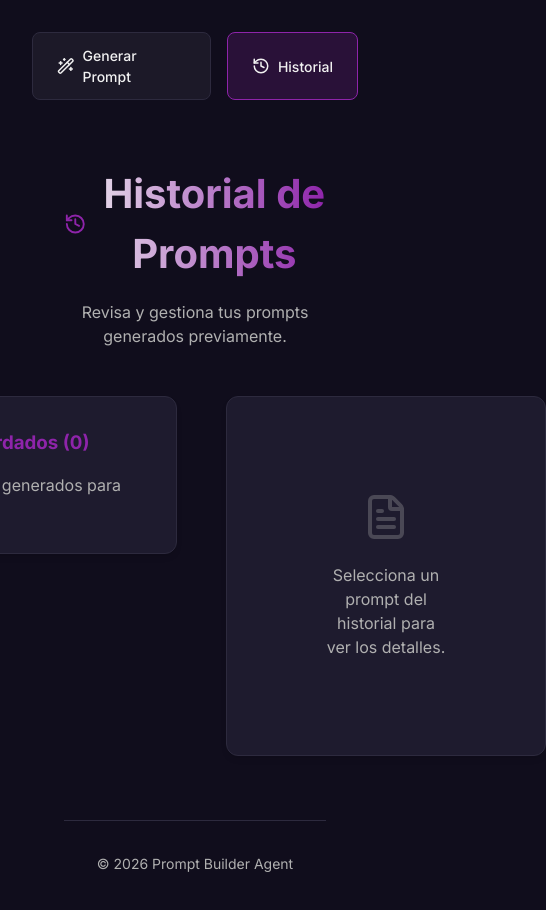
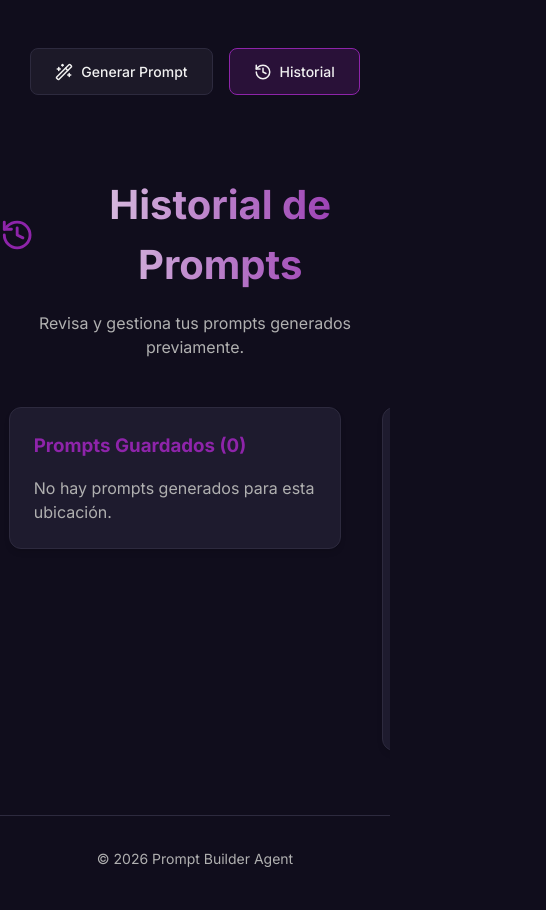
Before and after one commit to aaron7k/infra-prompt-builder, a React app in the folder frontend/: page /history in a window 390 px wide. Shown: the top 910 px of the page, 546 px wide, since content can reach past the window. Built offline with nearby package versions, Linux system fonts and the light colour scheme; the HTML template or start-up script is replaced by a standard one.

Commit message:
UI Fix: Symmetric 80% width layout for large screens

```diff
--- a/frontend/src/index.css
+++ b/frontend/src/index.css
@@ -36,8 +36,9 @@ body {
   display: flex;
   flex-direction: column;
   align-items: center;
-  padding: 2rem;
+  padding: 3rem 0;
   width: 100%;
+  overflow-x: hidden;
 }
 
 .card {
@@ -46,10 +47,11 @@ body {
   border-radius: 12px;
   box-shadow: var(--shadow-md);
   backdrop-filter: blur(8px);
-  padding: 2rem;
-  width: 85%;
-  max-width: 1600px;
+  padding: 2.5rem;
+  width: 80%;
+  max-width: 2800px;
   min-width: 320px;
+  margin: 0 auto;
 }
 
 .button {
@@ -319,3 +321,23 @@ h1 {
     opacity: 1;
   }
 }
+.w-full {
+  width: 100%;
+}
+
+@media (max-width: 1024px) {
+  .card {
+    width: 90%;
+  }
+}
+
+@media (max-width: 768px) {
+  .card {
+    width: 95% !important;
+    padding: 1.5rem !important;
+  }
+
+  .form-grid {
+    grid-template-columns: 1fr !important;
+  }
+}
```
